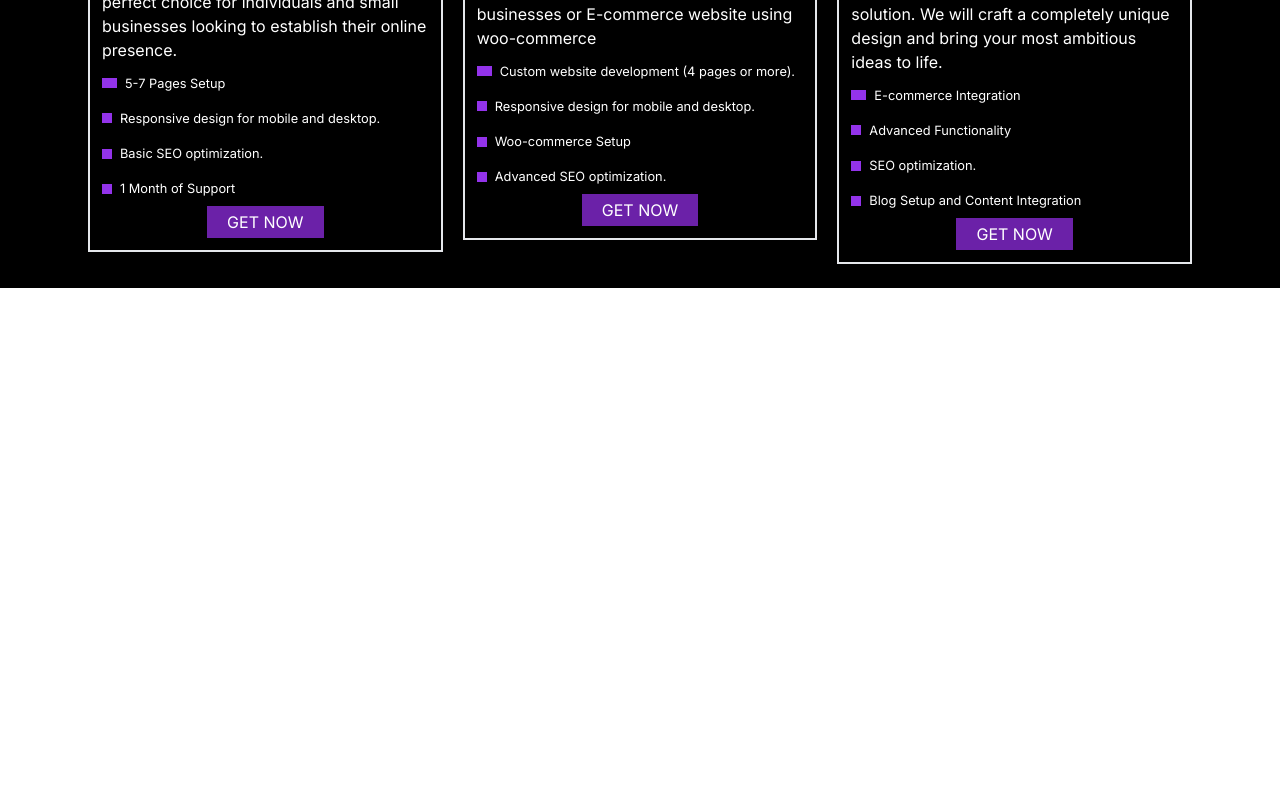
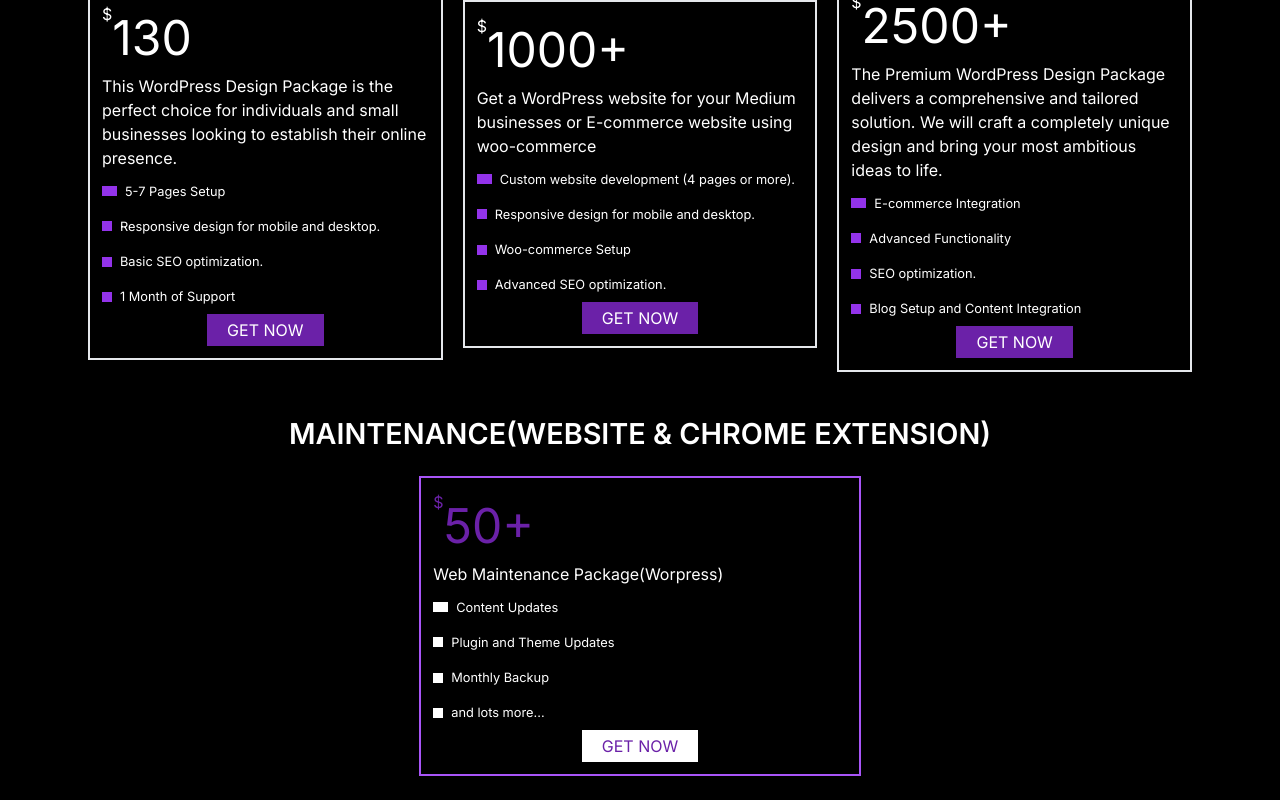
Before and after one commit to Dearbornadeolu/portfolio-code, a Next.js app: page /Pricing in a window 1280 px wide. Shown: the part 1639-2439 px from the top of the page. Before the commit the page ends 1927 px from the top, so only its background shows below. Built offline with nearby package versions, Linux system fonts and the light colour scheme.

Commit message:
updated all billing procvesss

```diff
--- a/src/app/Pricing/comp/Chrome.js
+++ b/src/app/Pricing/comp/Chrome.js
@@ -2,8 +2,8 @@ import React from 'react'
 
 const Chrome = () => {
     return (
-        <div>
-            <h1 className='text-center text-[1.8rem] font-semibold mt-3'>CHROME EXTENSION  DEVELOPMENT</h1>
+        <div className='mt-[40px]'>
+            <h1 className='text-center text-[1.8rem] font-semibold mt-3 mb-11'>CHROME EXTENSION  DEVELOPMENT</h1>
             <div className="grid grid-cols-1 md:grid-cols-3 gap-5 justify-center items-center mt-5 m-auto align-middle">
                 <div className='w-full border-2  border-purple-500 p-3'>
                     <div className='flex text-purple-800'>
--- /dev/null
+++ b/src/app/Pricing/comp/WebMain.js
@@ -0,0 +1,42 @@
+import React from 'react'
+
+const WebMain = () => {
+    return (
+        <div className='mt-[40px]'>
+            <h1 className='text-center text-[1.8rem] font-semibold mt-3 mb-[20px]'>MAINTENANCE(WEBSITE & CHROME EXTENSION)</h1>
+            <div className="flex justify-center">
+                <div className='w-full border-2  border-purple-500 p-3 md:w-[40%]'>
+                    <div className='flex text-purple-800'>
+                        <h1>$</h1>
+                        <h1 className='text-[3rem]'>50+</h1>
+                    </div>
+                    <p>Web Maintenance Package(Worpress) </p>
+                    <div className='mt-3 flex flex-col gap-4'>
+                        <div className='flex items-center gap-2'>
+                            <div className='bg-white w-[15px] h-[10px]'></div>
+                            <h1 className='text-[.8rem]'>Content Updates</h1>
+                        </div>
+                        <div className='flex items-center gap-2'>
+                            <div className='bg-white w-[10px] h-[10px]'></div>
+                            <h1 className='text-[.8rem]'>Plugin and Theme Updates</h1>
+                        </div>
+                        <div className='flex items-center gap-2'>
+                            <div className='bg-white w-[10px] h-[10px]'></div>
+                            <h1 className='text-[.8rem]'>Monthly Backup</h1>
+                        </div>
+                        <div className='flex items-center gap-2'>
+                            <div className='bg-white w-[10px] h-[10px]'></div>
+                            <h1 className='text-[.8rem]'>and lots more...</h1>
+                        </div>
+                    </div>
+                    <div className=' mt-2 w-fit m-auto'>
+                        <button className='text-purple-800 py-1 px-5 bg-white '>GET NOW</button>
+                    </div>
+                </div>
+
+            </div>
+        </div>
+    )
+}
+
+export default WebMain
--- a/src/app/Pricing/comp/Website.js
+++ b/src/app/Pricing/comp/Website.js
@@ -3,7 +3,7 @@ import React from 'react'
 const Website = () => {
     return (
         <div>
-            <h1 className='text-center text-[1.8rem] font-semibold mt-3'>SOFTWARE DEVELOPMENT</h1>
+            <h1 className='text-center text-[1.8rem] font-semibold mt-8 mb-6'>SOFTWARE DEVELOPMENT</h1>
             <div className="grid grid-cols-1 md:grid-cols-3 gap-5 justify-center items-center mt-5 m-auto align-middle">
                 <div className='w-full border-2  p-3'>
                     <div className='flex'>
--- a/src/app/Pricing/comp/Wordpress.js
+++ b/src/app/Pricing/comp/Wordpress.js
@@ -2,8 +2,8 @@ import React from 'react'
 
 const Wordpress = () => {
   return (
-    <div className='mt-8'>
-      <h1 className='text-center text-[1.8rem] font-semibold mt-3'> WORDPRESS WEB DESIGN </h1>
+    <div className='mt-[40px]'>
+      <h1 className='text-center text-[1.8rem] font-semibold mt-3 mb-[39]'> WORDPRESS WEB DESIGN </h1>
       <div className="grid grid-cols-1 md:grid-cols-3 gap-5 justify-center items-center mt-5 m-auto align-middle">
         <div className='w-full border-2  p-3'>
           <div className='flex'>
--- a/src/app/Pricing/page.js
+++ b/src/app/Pricing/page.js
@@ -3,6 +3,7 @@ import Nav from '../components/Nav'
 import Website from './comp/Website'
 import Chrome from './comp/Chrome'
 import Wordpress from './comp/Wordpress'
+import WebMain from './comp/WebMain'
 
 const Page = () => {
     return (
@@ -18,10 +19,11 @@ const Page = () => {
             <div className='bg-black text-white'>
                 <div className='md:w-[90%] m-auto p-6'>
                     <h1 className='text-white text-[2rem] font-semibold text-center'>Choose Your Perfect Plan</h1>
-                    <p className='text-white text-[1.3rem]'>Explore our range of packages designed to meet your web development and software needs. Whether its building a website, crafting a Chrome extension, creating email templates, or maintaining your online presence, we have the right solution for you.</p>
+                    <p className='text-white text-[1.3rem] mb-14'>Explore our range of packages designed to meet your web development and software needs. Whether its building a website, crafting a Chrome extension, creating email templates, or maintaining your online presence, we have the right solution for you.</p>
                     <Website/>
                     <Chrome/>
                     <Wordpress/>
+                    <WebMain/>
                 </div>
             </div>
         </div>
```
